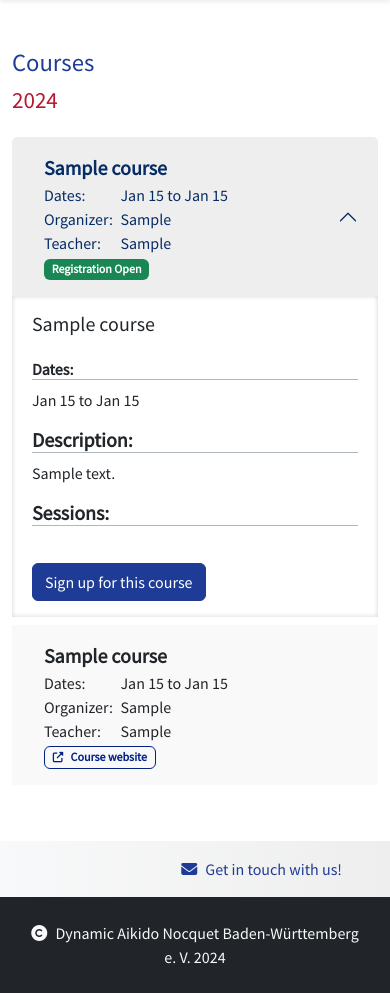
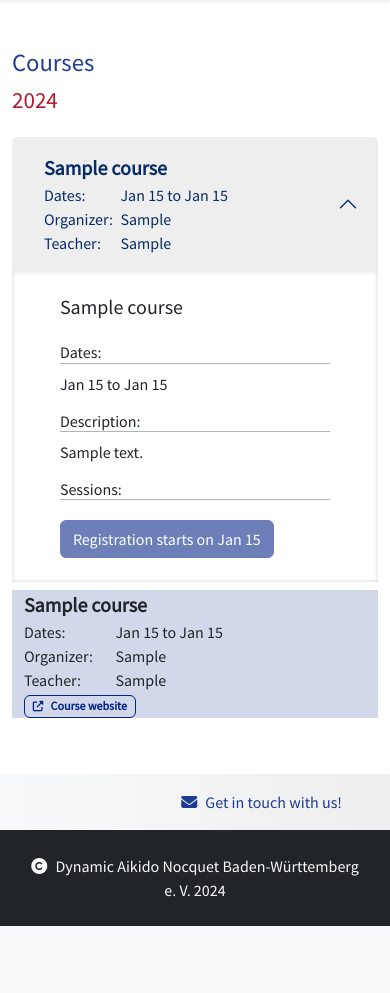
Before and after one commit to nacht-falter/aikido-course-website-django, a Django app: page /courses/ in a window 390 px wide, after a click that opens the changed part. Shown: the part 126-1119 px from the top of the page. After the commit the page ends 1052 px from the top, so only its background shows below. Run offline with Django 4.2, Linux system fonts and the light colour scheme; tables that the repository leaves empty hold one stand-in row (values such as "Sample post"); data that the repository does not hold is empty; some libraries are stand-ins or nearby versions.

Commit message:
Add auto update feature to course registration status
Adjust save method for internal courses to update registration
status according to registration period.

Update course list template to reflect this

```diff
--- a/course_registration/models.py
+++ b/course_registration/models.py
@@ -1,3 +1,5 @@
+from datetime import date
+
 from cloudinary.models import CloudinaryField
 from django.contrib.auth.models import AbstractUser
 from django.core.exceptions import ValidationError
@@ -114,6 +116,8 @@ class InternalCourse(Course):
 
     REGISTRATION_STATUS = ((0, "Closed"), (1, "Open"))
 
+    CURRENT_DATE = date.today()
+
     registration_status = models.IntegerField(
         choices=REGISTRATION_STATUS, default=0
     )
@@ -125,6 +129,13 @@ class InternalCourse(Course):
     course_fee_cash = models.IntegerField()
     discount_percentage = models.IntegerField(default=50)
     bank_transfer_until = models.DateField(blank=False)
+
+    def save(self, *args, **kwargs):
+        if self.registration_start_date <= self.CURRENT_DATE <= self.registration_end_date:
+            self.registration_status = 1  # Open
+        else:
+            self.registration_status = 0  # Closed
+        super().save(*args, **kwargs)
 
 
 class ExternalCourse(Course):
--- a/course_registration/views.py
+++ b/course_registration/views.py
@@ -26,6 +26,10 @@ class HomePage(View):
     def get(self, request):
         all_courses = list(InternalCourse.objects.all()) + \
             list(ExternalCourse.objects.all())
+
+        for course in all_courses:
+            course.save()
+
         upcoming_courses = [
             course for course in all_courses if course.end_date >= CURRENT_DATE
         ]
@@ -114,6 +118,10 @@ class CourseList(View):
             list(ExternalCourse.objects.all())
         course_list = sorted(all_courses, key=lambda course: course.start_date)
 
+        # Update the registration status for each course
+        for course in course_list:
+            course.save()
+
         return render(
             request,
             "course_list.html",
@@ -143,6 +151,15 @@ class RegisterCourse(View):
         courses = InternalCourse.objects.filter(registration_status=1)
         course = get_object_or_404(courses, slug=slug)
         course_data = self.prepare_course_data(course)
+
+        course.save()
+
+        if course.registration_status == 0:
+            messages.warning(
+                request,
+                "Registration for this course is not possible at the moment."
+            )
+            return HttpResponseRedirect(reverse("course_list"))
 
         if not request.user.is_authenticated and not request.GET.get("allow_guest"):
             return redirect('/accounts/login/?next=' + request.path + '&allow_guest=True')
--- a/templates/course_list.html
+++ b/templates/course_list.html
@@ -17,11 +17,8 @@
             <div class="col-12 col-md-4 col-lg-4">
                 <strong>Title</strong>
             </div>
-            <div class="col-12 col-md-2 col-lg-2">
+            <div class="col-12 col-md-4 col-lg-4">
                 <strong>Teacher</strong>
-            </div>
-            <div class="col-12 col-md-2 col-lg-2 text-md-center">
-                <strong>Status</strong>
             </div>
         </div>
     </div>
@@ -33,10 +30,10 @@
     <div class="accordion-item border-0 mb-2" id="accordion-{{ course.id }}">
         <div class="accordion-header">
             <a id="button-{{ course.id }}" class="accordion-button collapsed text-decoration-none" role="button"
-                data-bs-toggle="collapse" title="{{ course.title }}" data-bs-target="#collapseCourse{{ course.id }}"
-                aria-expanded="false" aria-controls="collapseCourse{{ course.id }}">
+               data-bs-toggle="collapse" title="{{ course.title }}" data-bs-target="#collapseCourse{{ course.id }}"
+               aria-expanded="false" aria-controls="collapseCourse{{ course.id }}">
                 <div class="container m-0 text-left">
-                    <div class="row">
+                    <div class="row align-items-center">
                         <div class="col-12 d-md-none fs-5">
                             <span><strong>{{ course.title }}</strong></span>
                         </div>
@@ -77,15 +74,15 @@
             </a>
         </div>
         <div id="collapseCourse{{ course.id }}" class="accordion-collapse collapse" data-bs-parent="#accordion">
-            <div class="accordion-body">
+            <div class="accordion-body px-5 py-4">
                 <h5 class="mb-4">{{ course.title }}</h5>
-                <h6 class="border-bottom border-dark-subtle"><strong>Dates:</strong></h6>
+                <h6 class="border-bottom border-dark-subtle">Dates:</h6>
                 <p>{{ course.start_date|date:"M j" }} to {{ course.end_date|date:"M j" }}</p>
                 {% if course.description %}
-                <h5 class="border-bottom border-dark-subtle"><strong>Description:</strong></h5>
+                <h6 class="border-bottom border-dark-subtle">Description:</h6>
                 <p>{{ course.description|safe }}</p>
                 {% endif %}
-                <h5 class="border-bottom border-dark-subtle"><strong>Sessions:</strong></h5>
+                <h6 class="border-bottom border-dark-subtle">Sessions:</h6>
                 <ul>
                     {% for session in course.sessions.all %}
                     <li>
@@ -94,11 +91,17 @@
                     </li>
                     {% endfor %}
                 </ul>
-                <hr class="text-light">
                 {% if course.registration_status == 1 %}
-                <a class="btn btn-primary" href="{% url 'register_course' course.slug %}?next={{ request.path }}"
-                    title="Sign up for {{ course.title }}">
-                    Sign up for this course</a>
+                <div class="text-end">
+                    <a class="btn btn-primary" href="{% url 'register_course' course.slug %}?next={{ request.path }}"
+                                               title="Sign up for {{ course.title }}">
+                        Sign up for {{ course.title }}
+                    </a>
+                    {% elif course.registration_status == 0 %}
+                    <a class="btn btn-primary disabled">
+                        Registration starts on {{ course.registration_start_date|date:"M j" }}
+                    </a>
+                </div>
                 {% endif %}
             </div>
         </div>
@@ -108,7 +111,7 @@
         <div class="accordion-header">
             <span id="button-{{ course.id }}" class="accordion-button accordion-button-no-link text-dark" title="{{ course.title }}">
                 <div class="container m-0 text-left">
-                    <div class="row">
+                    <div class="row align-items-center">
                         <div class="col-12 d-md-none fs-5">
                             <span><strong>{{ course.title }}</strong></span>
                         </div>
```
